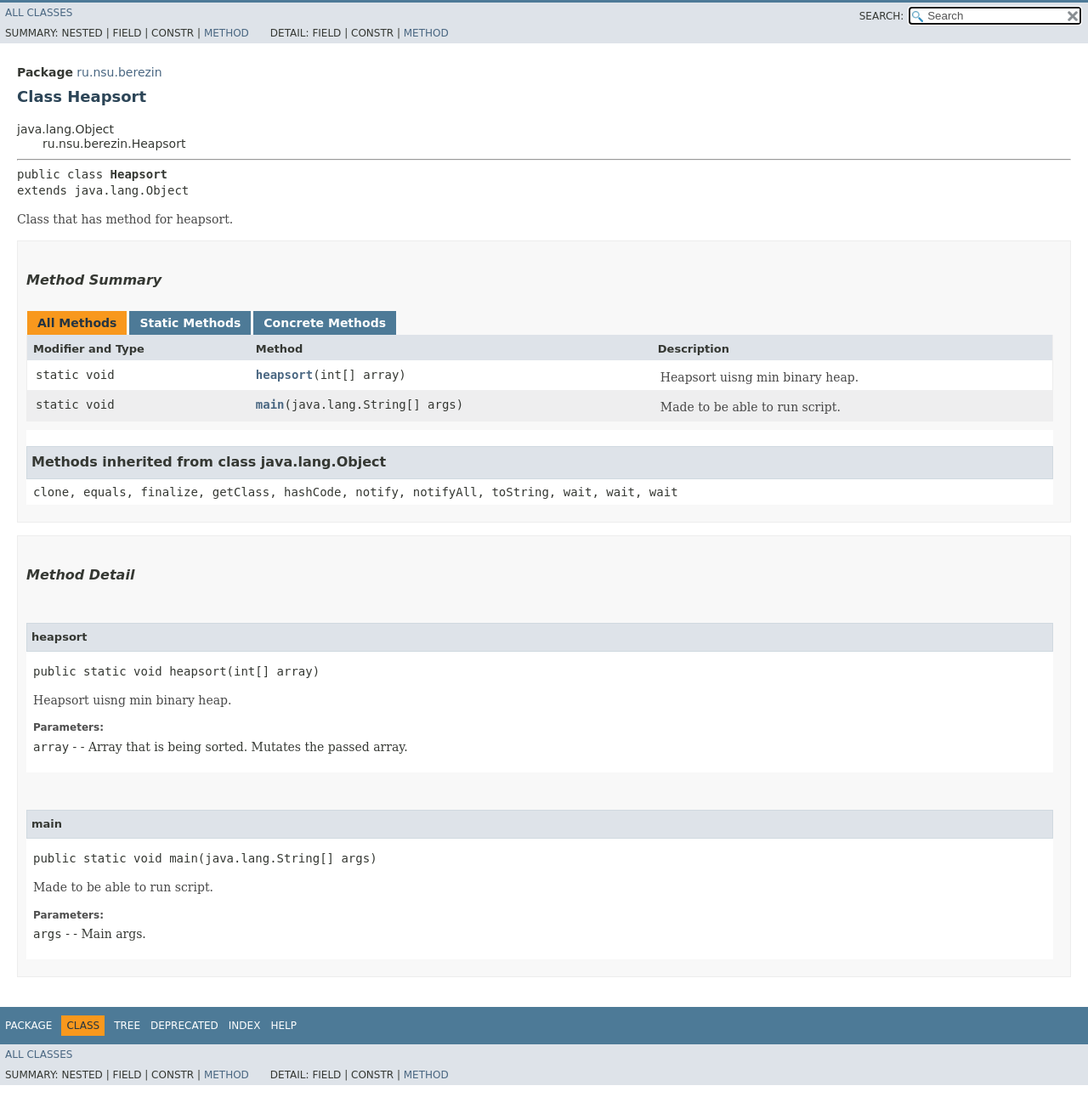
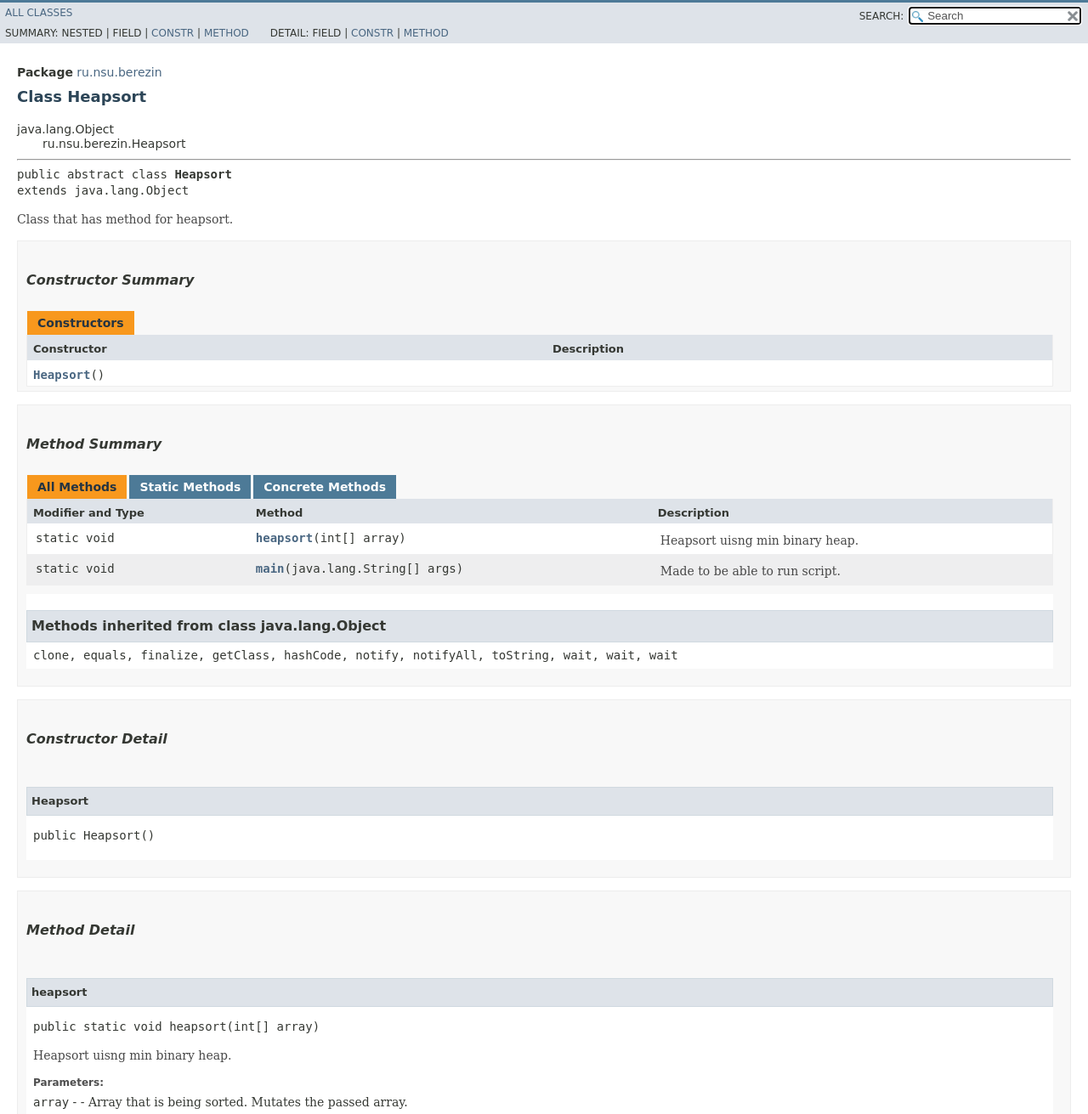
Before and after one commit to vil-mo/OOP, a plain HTML site: page Task_1_1_1/ru/nsu/berezin/Heapsort.html in a window 1280 px wide. Shown: the part 41-1352 px from the top of the page at 85% size. Before the commit the page ends 1318 px from the top, so only its background shows below. Drawn offline with Linux system fonts and the light colour scheme; no server answers; a script that the page names is missing; a web font is replaced by a local one.

Commit message:
Deploying to gh-pages from @ vil-mo/OOP@1f92632138a4e714fe321427f9bebad059e4e432 🚀

```diff
--- a/Task_1_1_1/member-search-index.js
+++ b/Task_1_1_1/member-search-index.js
@@ -1 +1 @@
-memberSearchIndex = [{"p":"ru.nsu.berezin","c":"Heapsort","l":"heapsort(int[])"},{"p":"ru.nsu.berezin","c":"Heapsort","l":"main(String[])","url":"main(java.lang.String[])"}]
+memberSearchIndex = [{"p":"ru.nsu.berezin","c":"Heapsort","l":"Heapsort()","url":"%3Cinit%3E()"},{"p":"ru.nsu.berezin","c":"Heapsort","l":"heapsort(int[])"},{"p":"ru.nsu.berezin","c":"Heapsort","l":"main(String[])","url":"main(java.lang.String[])"}]
--- a/Task_1_1_1/ru/nsu/berezin/Heapsort.html
+++ b/Task_1_1_1/ru/nsu/berezin/Heapsort.html
@@ -89,13 +89,13 @@ loadScripts(document, 'script');</script>
 <li>Summary:&nbsp;</li>
 <li>Nested&nbsp;|&nbsp;</li>
 <li>Field&nbsp;|&nbsp;</li>
-<li>Constr&nbsp;|&nbsp;</li>
+<li><a href="#constructor.summary">Constr</a>&nbsp;|&nbsp;</li>
 <li><a href="#method.summary">Method</a></li>
 </ul>
 <ul class="subNavList">
 <li>Detail:&nbsp;</li>
 <li>Field&nbsp;|&nbsp;</li>
-<li>Constr&nbsp;|&nbsp;</li>
+<li><a href="#constructor.detail">Constr</a>&nbsp;|&nbsp;</li>
 <li><a href="#method.detail">Method</a></li>
 </ul>
 </div>
@@ -130,7 +130,7 @@ $('.navPadding').css('padding-top', $('.fixedNav').css("height"));
 <ul class="blockList">
 <li class="blockList">
 <hr>
-<pre>public class <span class="typeNameLabel">Heapsort</span>
+<pre>public abstract class <span class="typeNameLabel">Heapsort</span>
 extends java.lang.Object</pre>
 <div class="block">Class that has method for heapsort.</div>
 </li>
@@ -139,6 +139,27 @@ extends java.lang.Object</pre>
 <div class="summary">
 <ul class="blockList">
 <li class="blockList">
+<!-- ======== CONSTRUCTOR SUMMARY ======== -->
+<section>
+<ul class="blockList">
+<li class="blockList"><a id="constructor.summary">
+<!--   -->
+</a>
+<h3>Constructor Summary</h3>
+<table class="memberSummary">
+<caption><span>Constructors</span><span class="tabEnd">&nbsp;</span></caption>
+<tr>
+<th class="colFirst" scope="col">Constructor</th>
+<th class="colLast" scope="col">Description</th>
+</tr>
+<tr class="altColor">
+<th class="colConstructorName" scope="row"><code><span class="memberNameLink"><a href="#%3Cinit%3E()">Heapsort</a></span>()</code></th>
+<td class="colLast">&nbsp;</td>
+</tr>
+</table>
+</li>
+</ul>
+</section>
 <!-- ========== METHOD SUMMARY =========== -->
 <section>
 <ul class="blockList">
@@ -184,6 +205,25 @@ extends java.lang.Object</pre>
 <div class="details">
 <ul class="blockList">
 <li class="blockList">
+<!-- ========= CONSTRUCTOR DETAIL ======== -->
+<section>
+<ul class="blockList">
+<li class="blockList"><a id="constructor.detail">
+<!--   -->
+</a>
+<h3>Constructor Detail</h3>
+<a id="&lt;init&gt;()">
+<!--   -->
+</a>
+<ul class="blockListLast">
+<li class="blockList">
+<h4>Heapsort</h4>
+<pre>public&nbsp;Heapsort()</pre>
+</li>
+</ul>
+</li>
+</ul>
+</section>
 <!-- ============ METHOD DETAIL ========== -->
 <section>
 <ul class="blockList">
@@ -271,13 +311,13 @@ extends java.lang.Object</pre>
 <li>Summary:&nbsp;</li>
 <li>Nested&nbsp;|&nbsp;</li>
 <li>Field&nbsp;|&nbsp;</li>
-<li>Constr&nbsp;|&nbsp;</li>
+<li><a href="#constructor.summary">Constr</a>&nbsp;|&nbsp;</li>
 <li><a href="#method.summary">Method</a></li>
 </ul>
 <ul class="subNavList">
 <li>Detail:&nbsp;</li>
 <li>Field&nbsp;|&nbsp;</li>
-<li>Constr&nbsp;|&nbsp;</li>
+<li><a href="#constructor.detail">Constr</a>&nbsp;|&nbsp;</li>
 <li><a href="#method.detail">Method</a></li>
 </ul>
 </div>
```
Also changed, not shown: Task_1_1_1/index-all.html (+2 -0 lines).
